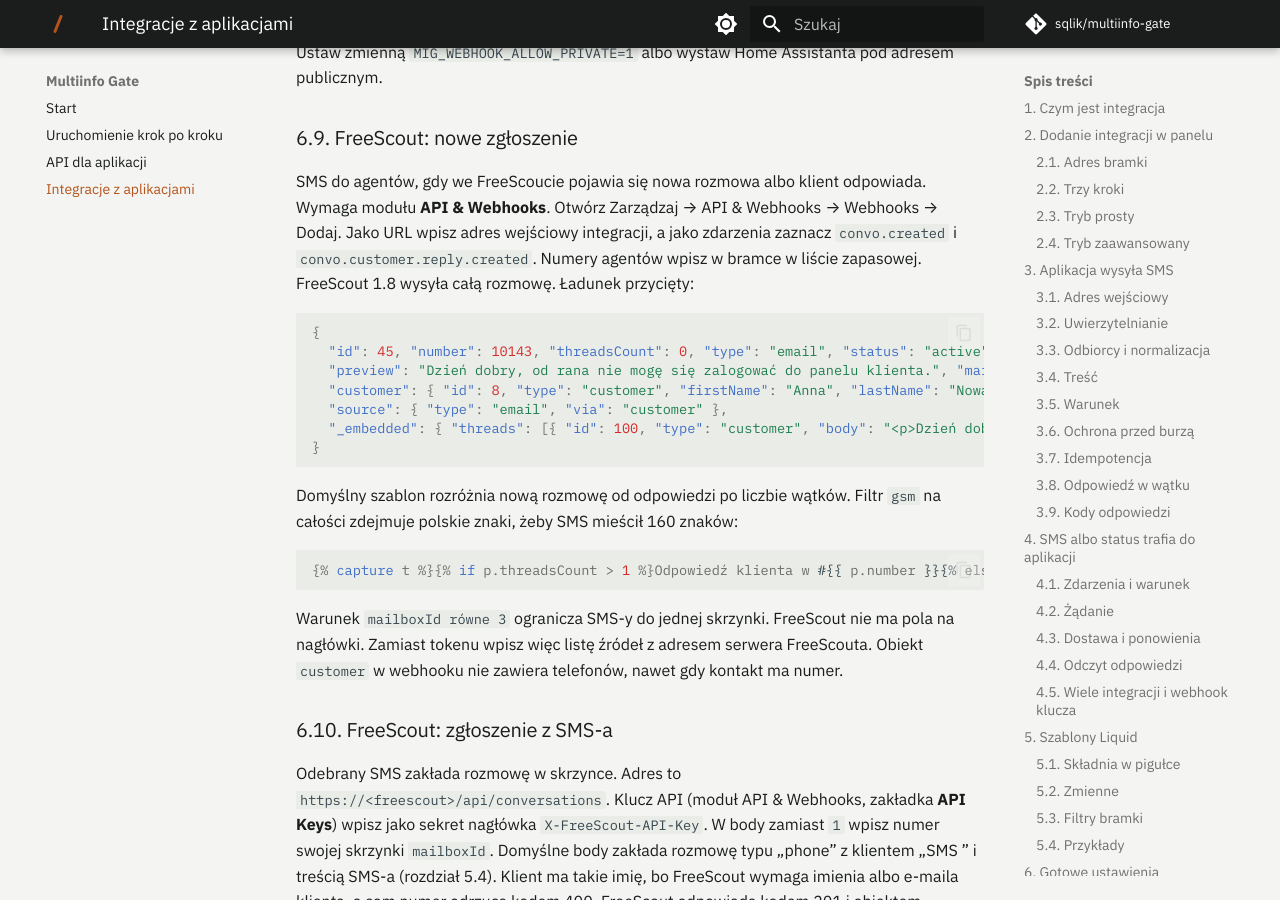
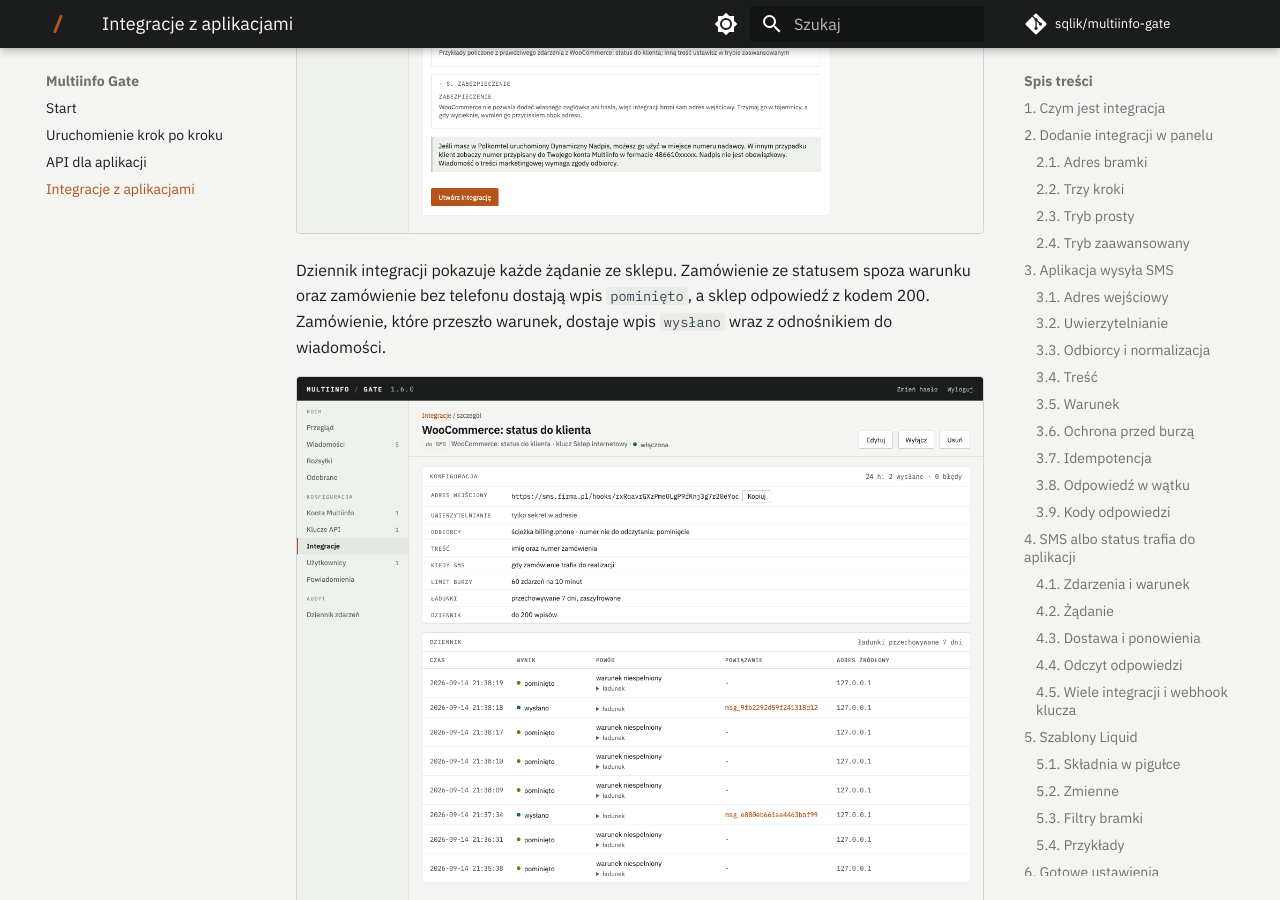
Before and after one commit to sqlik/multiinfo-gate, an MkDocs documentation site: the page built from docs/integracje.md, in a window 1280 px wide and 900 px high, scrolled down 23151 px. Built offline with MkDocs 1.6.1 and Material for MkDocs 9.7.7, drawn with Linux system fonts in a browser that asks for light colours; comment, search, counter and statistics services are not loaded.

Commit message:
docs(integracje): zrzuty katalogu, formularza sklepowego oraz dziennika

```diff
--- a/docs/integracje.md
+++ b/docs/integracje.md
@@ -726,6 +728,14 @@ To jedyne ustawienie w katalogu, które pisze do klienta sklepu, a nie do obsłu
 formularz pokazuje nad przyciskiem zapisu uwagę o numerze nadawcy oraz o zgodzie na treści
 marketingowe (rozdział 2.2).
 
+![Formularz ustawienia „WooCommerce: status do klienta” w trybie prostym: numer z danych kupującego, trzy warianty statusu, trzy warianty treści jako gotowe SMS-y, uwaga nad przyciskiem zapisu](obrazki/integracja-sklep.png)
+
+Dziennik integracji pokazuje każde żądanie ze sklepu. Zamówienie ze statusem spoza warunku oraz
+zamówienie bez telefonu dostają wpis `pominięto`, a sklep odpowiedź z kodem 200. Zamówienie,
+które przeszło warunek, dostaje wpis `wysłano` wraz z odnośnikiem do wiadomości.
+
+![Dziennik integracji ze sklepem: konfiguracja w słowach, wpisy „wysłano” z odnośnikiem do wiadomości i wpisy „pominięto” z powodem](obrazki/integracja-sklep-dziennik.png)
+
 ### 6.8. Home Assistant
 
 SMS z automatyzacji Home Assistanta oraz odebrany SMS jako wyzwalacz automatyzacji.
```
Also changed, not shown: other parts of docs/integracje.md (+2 -0 lines), docs/obrazki/integracja-katalog.png (added), docs/obrazki/integracja-sklep-dziennik.png (added), docs/obrazki/integracja-sklep.png (added).
